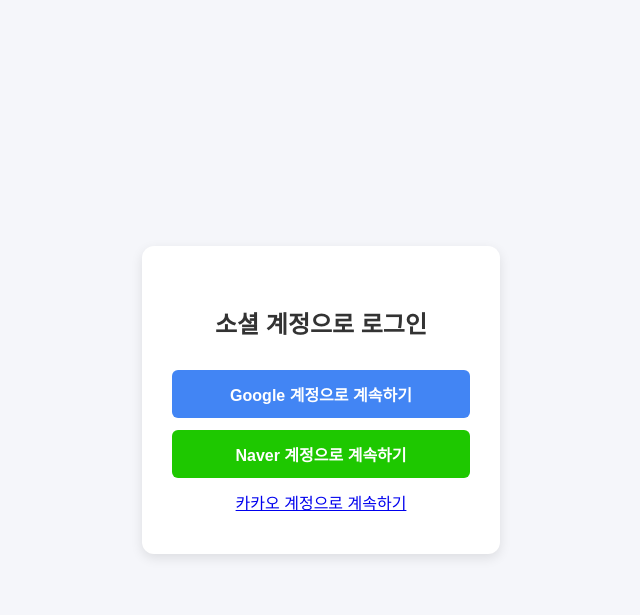
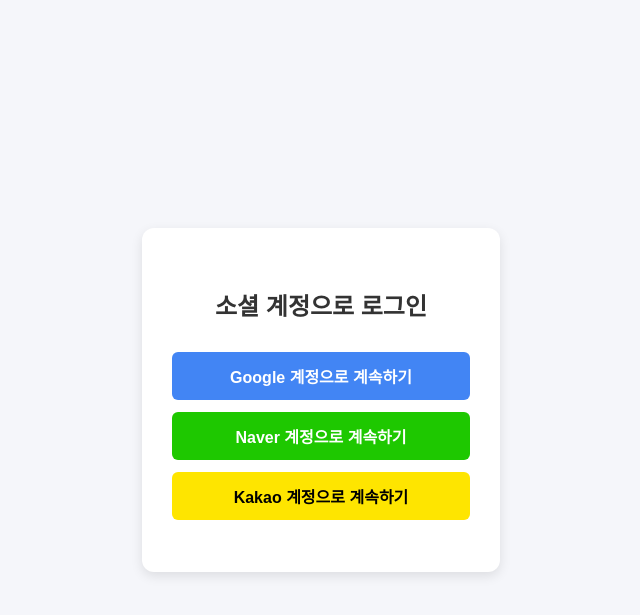
Before and after one commit to kang-bs/senior-care-project, a Flask app: page / in a window 1280 px wide. Shown: the top 615 px of the page, without its empty margins (319-959 px from the left). Run offline with Flask 3, Linux system fonts and the light colour scheme.

Commit message:
html class 수정 및 kakao css 추가

```diff
--- a/templates/home.html
+++ b/templates/home.html
@@ -52,6 +52,15 @@
         .naver-btn:hover {
             background-color: #17a800;
         }
+
+        .kakao-btn {
+            background-color: #fee500;
+            color: #000;
+        }
+
+        .kakao-btn:hover {
+            background-color: #fdd835;
+        }
     </style>
 </head>
 <body>
@@ -63,8 +72,8 @@
         <a class="social-btn naver-btn" href="{{ url_for('naver.naver_login') }}">
             Naver 계정으로 계속하기
         </a>
-        <a class="login-btn kakao-btn" href="{{ url_for('kakao.login') }}">
-            카카오 계정으로 계속하기
+        <a class="social-btn kakao-btn" href="{{ url_for('kakao.login') }}">
+            Kakao 계정으로 계속하기
         </a>
     </div>
 </body>
```
